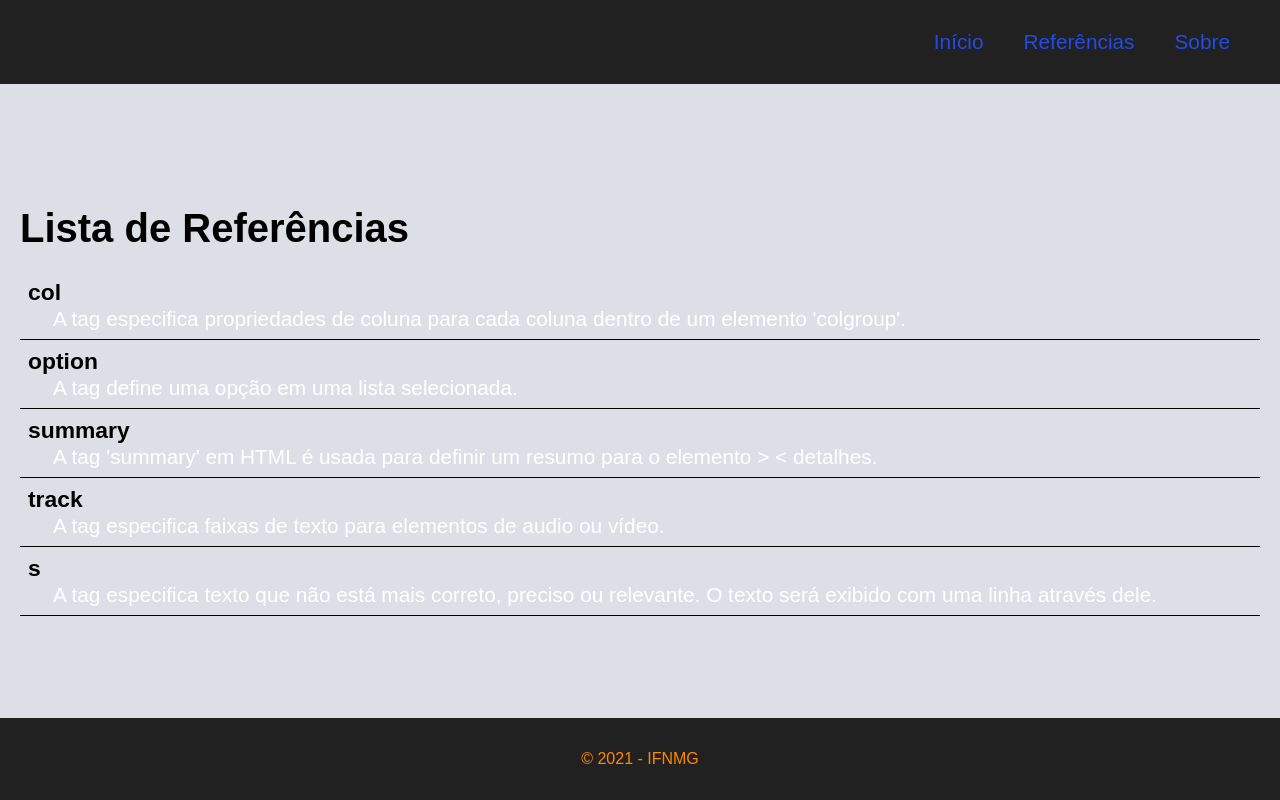
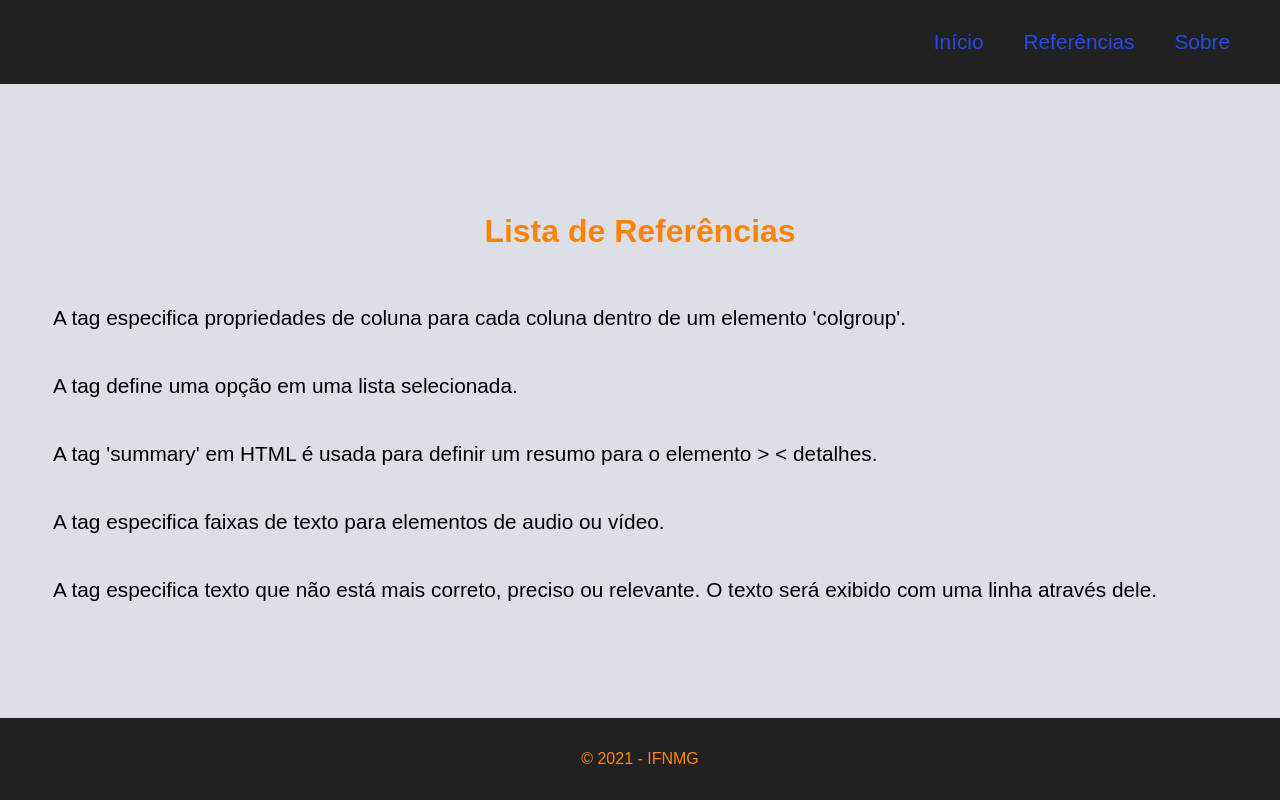
Before and after one commit to Welington156/html, a plain HTML site: page pages/referencias.html in a window 1280 px wide. Drawn offline with Linux system fonts and the light colour scheme.

Commit message:
Update referencias.css

```diff
--- a/style/referencias.css
+++ b/style/referencias.css
@@ -1,7 +1,7 @@
 * {
   margin: 0px;
   padding: 0px;
-  font-family: 'Arial', serif;
+  font-family: 'PT Sans Caption', sans-serif;
 }
 
 main {
@@ -12,21 +12,22 @@ main {
 .title-container {
   padding: 20px;
   font-size: 2em;
-  text-shadow: 2px 2px 4px black;
-  color: black;
+  text-shadow: 2px 2px 4px #000000;
+  background-color: #292929;
+  color: #FF8303;
 }
 
 .tags {
   padding: 20px;
-  font-family: unset;
+  font-family:unset;
   border-radius: 20px 20px;
-  color: black;
 }
 
 .tags h2 {
-  font-size: 2.5em;
-  color: black;
+  font-size: 2.0em;
+  color: #FF8303;
   padding: 20px 0;
+  text-align: center;
 }
 
 .tags-list {
@@ -36,21 +37,27 @@ main {
 
 .tags-list li {
   padding: 8px;
-  border-bottom: 1px solid rgb(0,0,0);
+  border-bottom: 1px solid rgb(0,0,255);
   display:flex;
   flex-direction: column;
+}
+
+.tags-list a {
+  color: #FF8303;
 }
 
 .tag-name {
   font-size: 1.1em;
   font-weight: bold;
   font-family: 'Source Code Pro', monospace;
-  color: black;
 }
 
+.tag-name span {
+  visibility: hidden;
+}
 
 .tag-description {
-  color: white;
+  color: black;
   padding: 0 25px;
   width:fit-content;
 }
@@ -61,5 +68,10 @@ main {
   display: block;
   width: 100%;
   height: 100%;
-  color: white;
+  color: blue;
 }
+
+
+.tags-list li:nth-last-child(-n+1) {
+  border: none;
+}
```
